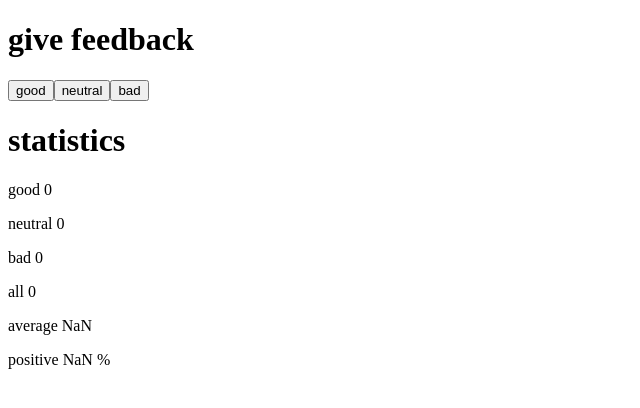
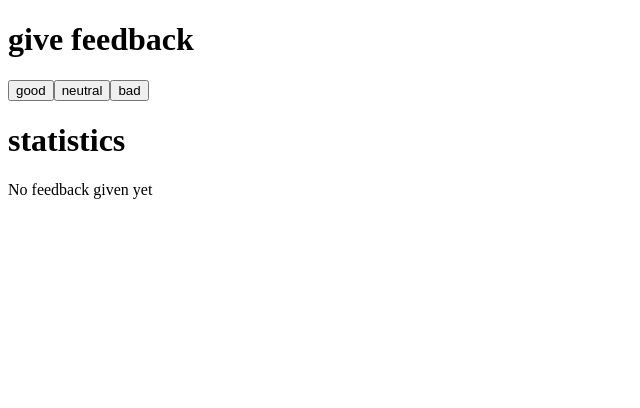
Before and after one commit to reda97dz/fullstackopen-exercises, a React (Create React App) app in the folder unicafe/: page / in a window 1280 px wide. Shown: the top 408 px of the page, without its empty margins (0-640 px from the left). Built offline with nearby package versions, Linux system fonts and the light colour scheme.

Commit message:
1.9: unicafe step4

```diff
--- a/unicafe/src/App.js
+++ b/unicafe/src/App.js
@@ -8,6 +8,12 @@ const Button = (props) => (
 )
 
 const Statistics = ({good, neutral, bad}) => {
+  const all = good + bad + neutral
+  if (all === 0) {
+    return (
+      <p>No feedback given yet</p>
+    )
+  }
   return (
     <div>
       <p>good {good}</p>
```
